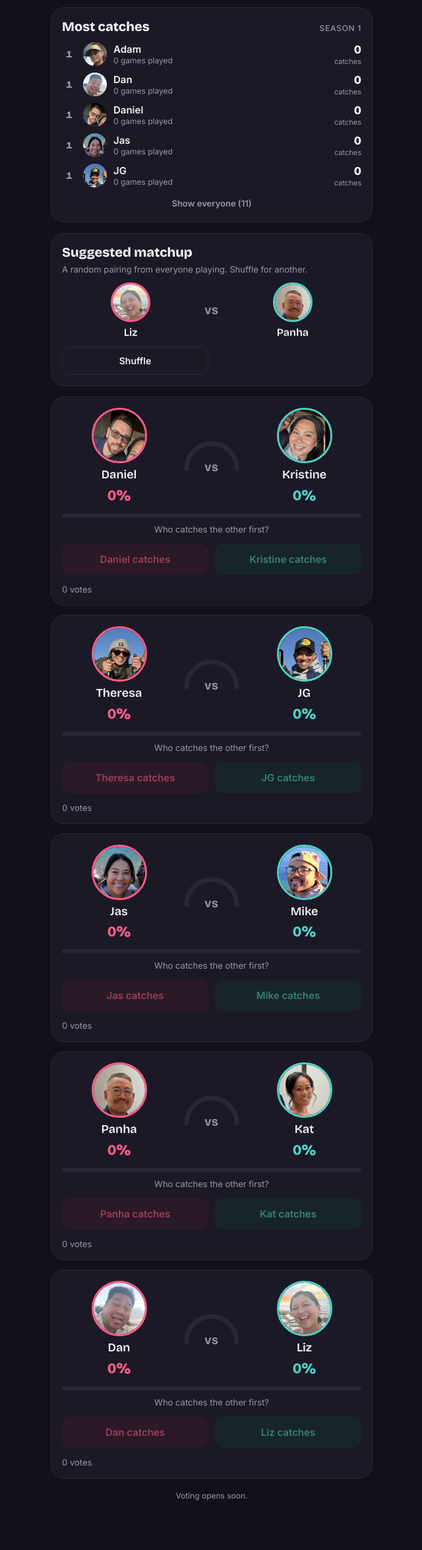
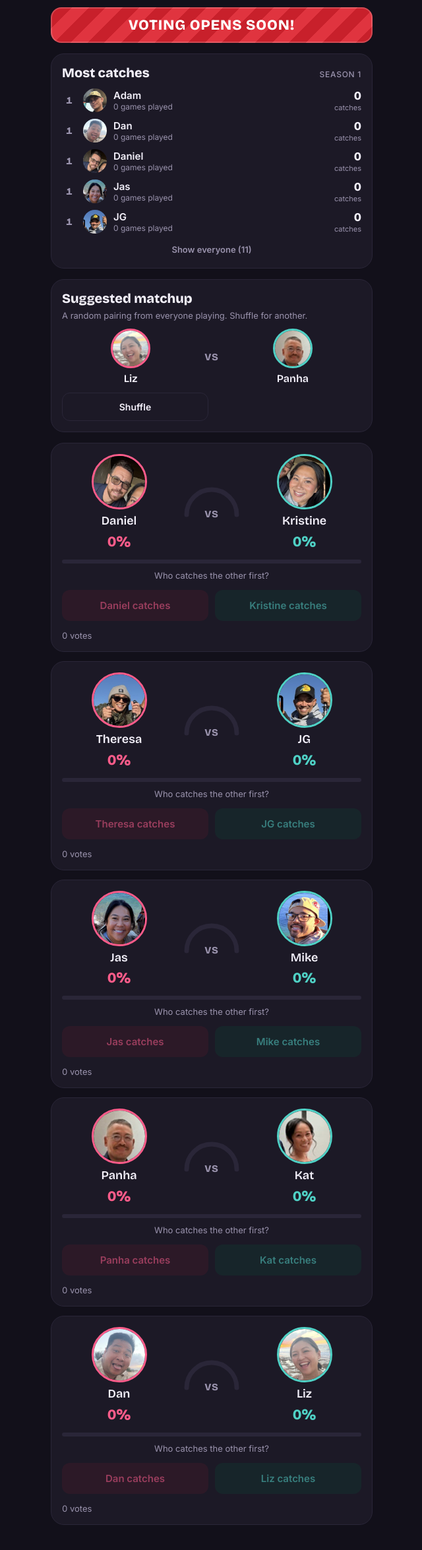
Before and after one commit to kristinejoy0419/Caught, a plain HTML site: page index.html in a window 1280 px wide. Shown: the part 77-2426 px from the top of the page at 66% size, without its empty margins (319-959 px from the left). Before the commit the page ends 2403 px from the top, so only its background shows below. Drawn offline with nearby package versions, Linux system fonts and the light colour scheme.

Commit message:
Add VOTING OPENS SOON banner in preview mode
Co-Authored-By: Claude Opus 5.5 <noreply@anthropic.com>
Claude-Session: https://claude.ai/code/session_015gMv7WvRgkHgpE3pr6pRJx

```diff
--- a/app.js
+++ b/app.js
@@ -249,7 +249,7 @@
     renderAll();
     document.querySelectorAll(".vote").forEach(b => b.disabled = true);
     $("add-match").hidden = true; $("organizer").hidden = true;
-    note("Voting opens soon.");
+    $("banner").hidden = false;
     return;
   }
   load();
--- a/index.html
+++ b/index.html
@@ -130,6 +130,7 @@ label.file input { position: absolute; opacity: 0; width: 1px; height: 1px; }
 
 .state { text-align: center; color: var(--muted); padding: 24px 8px; font-size: 14px; }
 .note { text-align: center; color: var(--muted); font-size: 12px; margin-top: 18px; }
+.banner { margin-bottom: 16px; padding: 14px 16px; border-radius: 16px; text-align: center; font-family: var(--display); font-weight: 800; font-size: 22px; letter-spacing: .04em; color: #fff; background: repeating-linear-gradient(-45deg, #c8202b 0 18px, #e0343f 18px 36px); box-shadow: inset 0 0 0 2px rgba(255,255,255,.18); text-wrap: balance; }
 .organizer { margin-top: 18px; color: var(--muted); font-size: 13px; text-align: center; }
 .organizer summary { cursor: pointer; display: inline-block; padding: 4px 8px; }
 .adminform { display: flex; gap: 8px; justify-content: center; margin-top: 10px; }
@@ -159,6 +160,8 @@ label.file input { position: absolute; opacity: 0; width: 1px; height: 1px; }
     </div>
     <button class="btn solid" id="open-add" type="button" hidden>+ Add person</button>
   </header>
+
+  <div class="banner" id="banner" hidden role="status">VOTING OPENS SOON!</div>
 
   <section class="panel" id="add-panel" hidden aria-labelledby="add-title">
     <h2 id="add-title">Add a person</h2>
```
